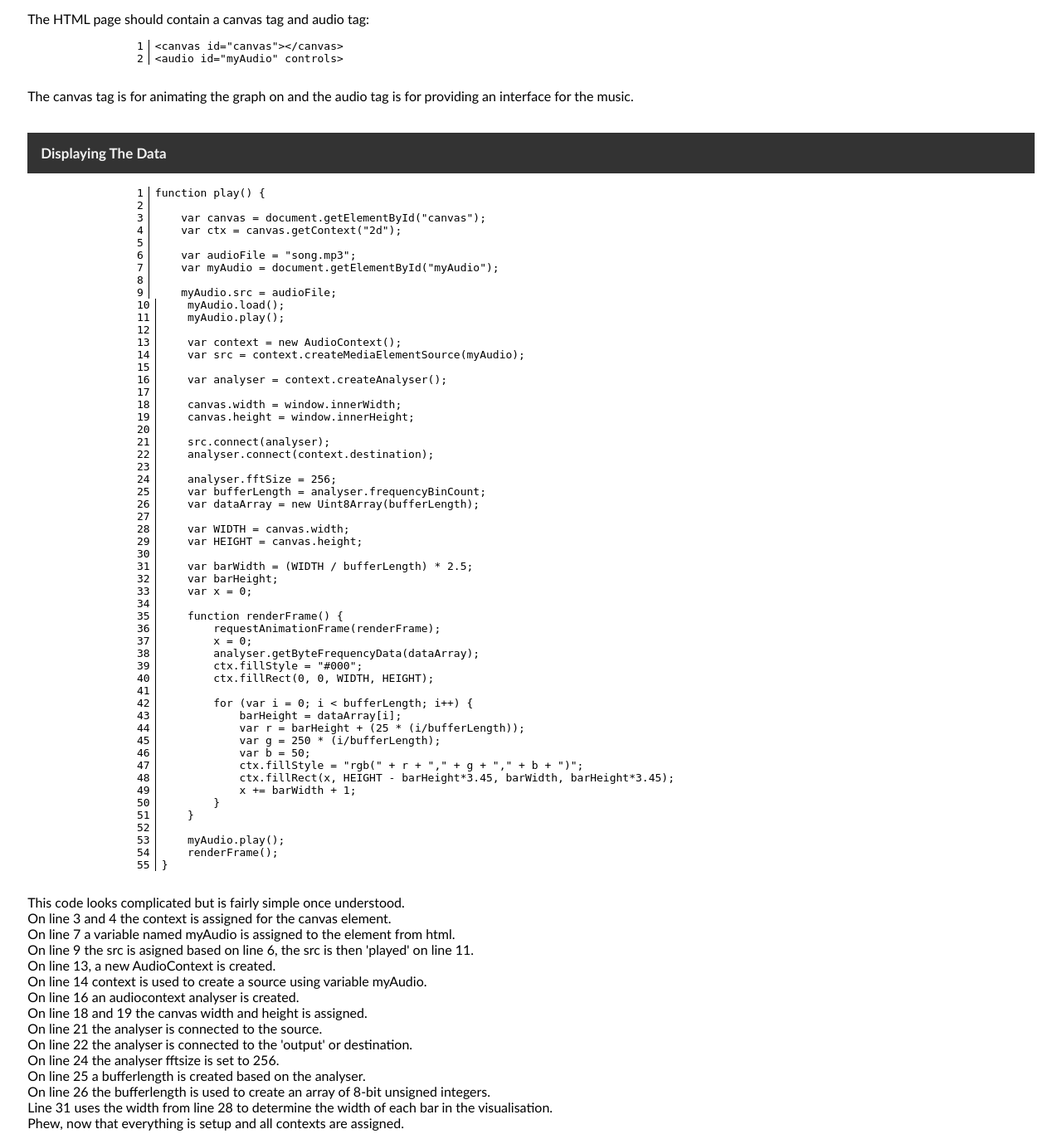
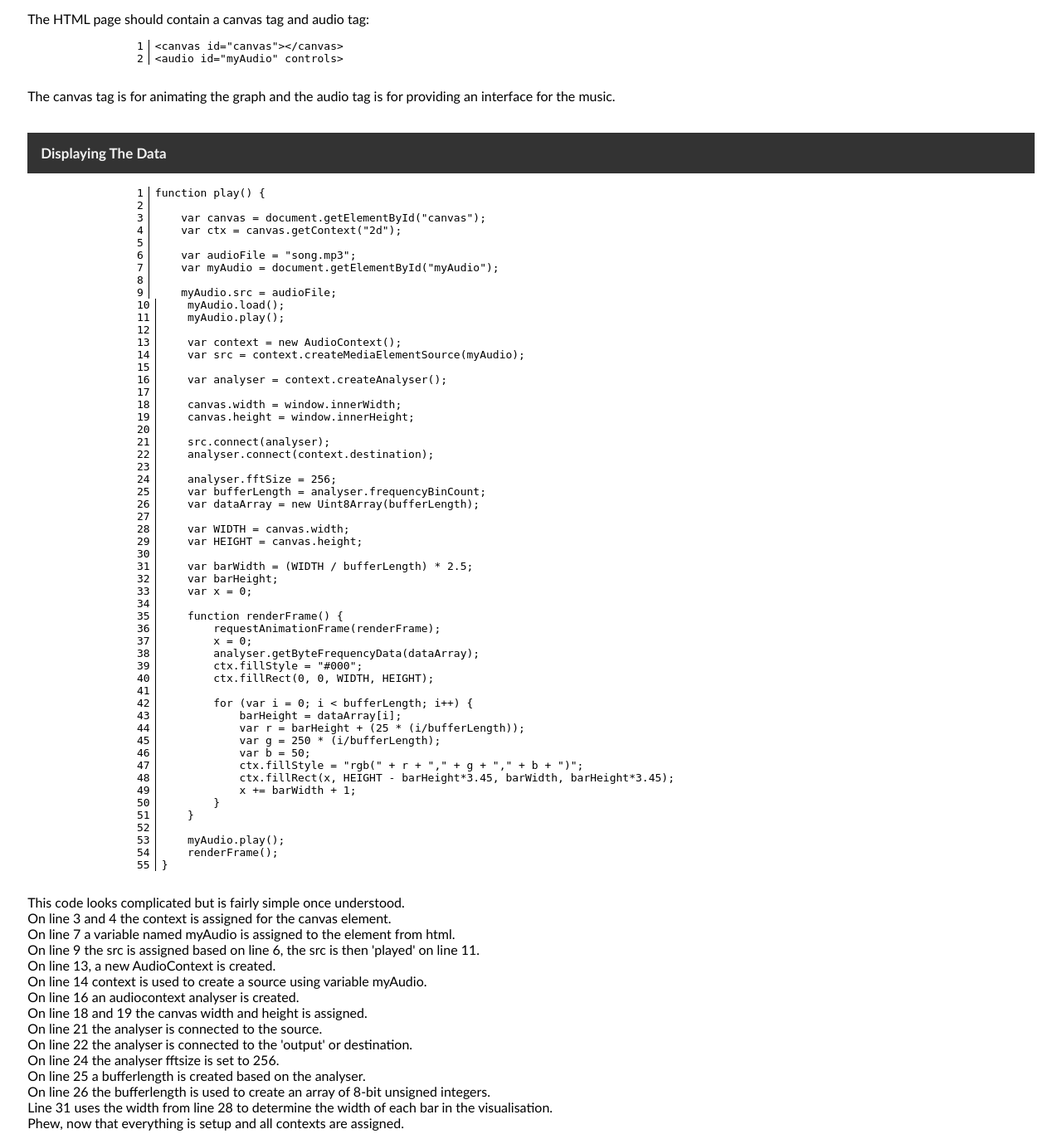
Before and after one commit to markonline37/ip3, a PHP site: page /audiotutorial.php in a window 1280 px wide. Shown: the part 556-1923 px from the top of the page at 83% size. Run offline with PHP 8.4, Linux system fonts and the light colour scheme.

Commit message:
weather and audio tutorial fixes
made some small fixes on the audio and weather tutorial

```diff
--- a/audiotutorial.php
+++ b/audiotutorial.php
@@ -37,7 +37,7 @@ include('inc/header.php');
 		<code>&lt;canvas id=&quot;canvas&quot;&gt;&lt;/canvas&gt;</code>
 		<code>&lt;audio id=&quot;myAudio&quot; controls&gt;</code>
 	</pre>
-	The canvas tag is for animating the graph on and the audio tag is for providing an interface for the music.<br><br>
+	The canvas tag is for animating the graph and the audio tag is for providing an interface for the music.<br><br>
 </p>
 
 <a id="section2_anchor"></a>
@@ -104,7 +104,7 @@ include('inc/header.php');
 	This code looks complicated but is fairly simple once understood.<br>
 	On line 3 and 4 the context is assigned for the canvas element.<br>
 	On line 7 a variable named myAudio is assigned to the element from html.<br>
-	On line 9 the src is asigned based on line 6, the src is then 'played' on line 11.<br>
+	On line 9 the src is assigned based on line 6, the src is then 'played' on line 11.<br>
 	On line 13, a new AudioContext is created.<br>
 	On line 14 context is used to create a source using variable myAudio.<br>
 	On line 16 an audiocontext analyser is created.<br>
--- a/weathertutorial.php
+++ b/weathertutorial.php
@@ -13,9 +13,9 @@ Useful tutorial information with adequate references to external technologies ut
 
 This tutorial is discussing the <a href="weather.php">Weather Visualisation</a>. <br><br>
 
-The weather page allows a user to view a weather forecast based on a location. By default the location is based on the clients IP address which will provide a general, but by no means accurate, location which should suffice to quickly view the weather.<br><br>
+The weather page allows a user to view the weather forecast based on a location. By default the location is based on the clients IP address which will provide a general, but by no means accurate, location which should suffice to quickly view the weather.<br><br>
 
-Users can search for a specific location by entering the name, or can search for a location by latitude and longitude. This will cause the weather information to update and display the weather information for the searched location.<br><br>
+Users can search for a specific location by entering the name, or can search for a location by latitude and longitude. This will cause the weather information to update and display the weather forecast for the searched location.<br><br>
 
 This tutorial uses key concepts learned in the JavaScript tutorial on API's, AJAX, and JSON:<br>
 <a href="javascripttutorial.php#section1_anchor">API's</a><br>
```
